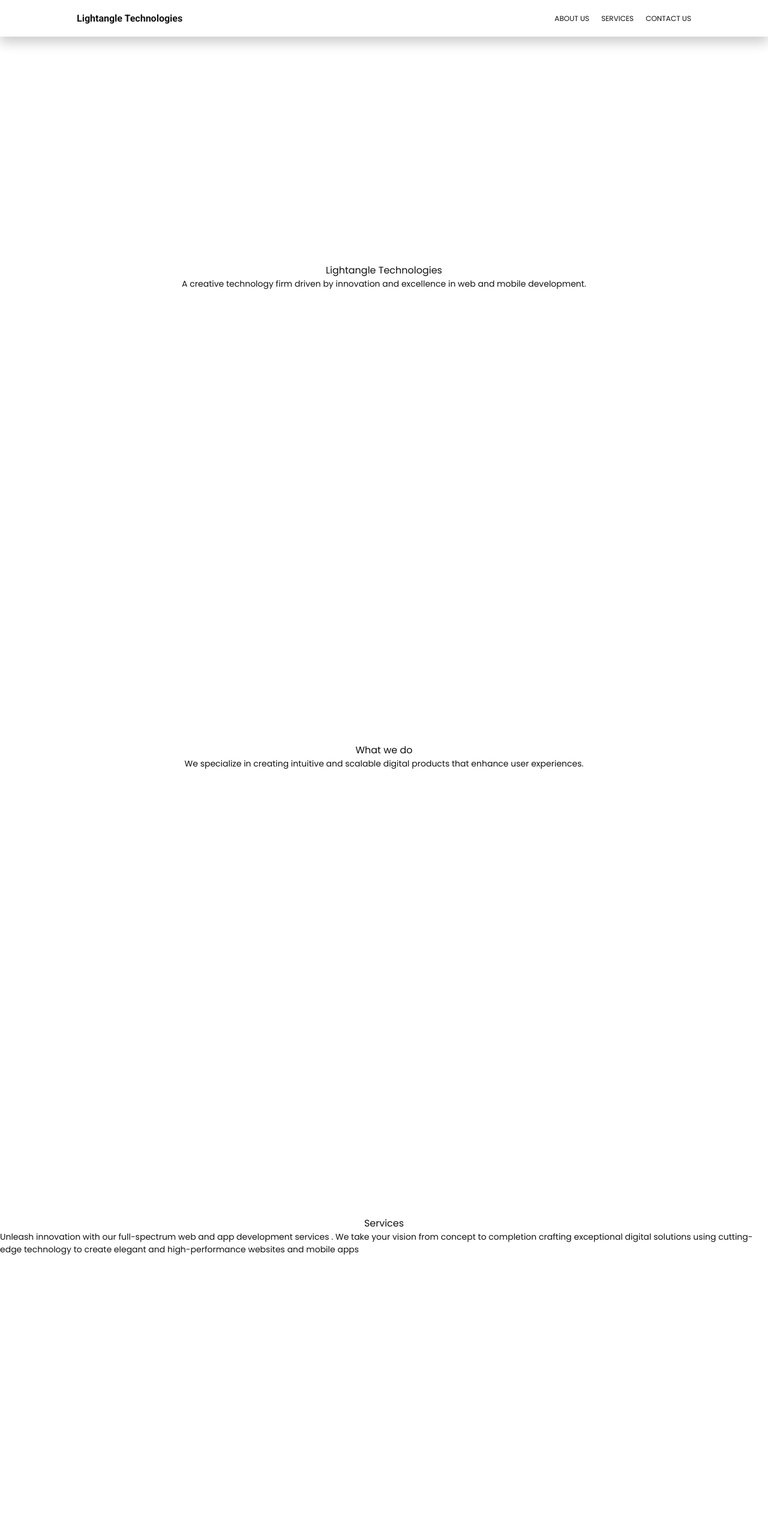
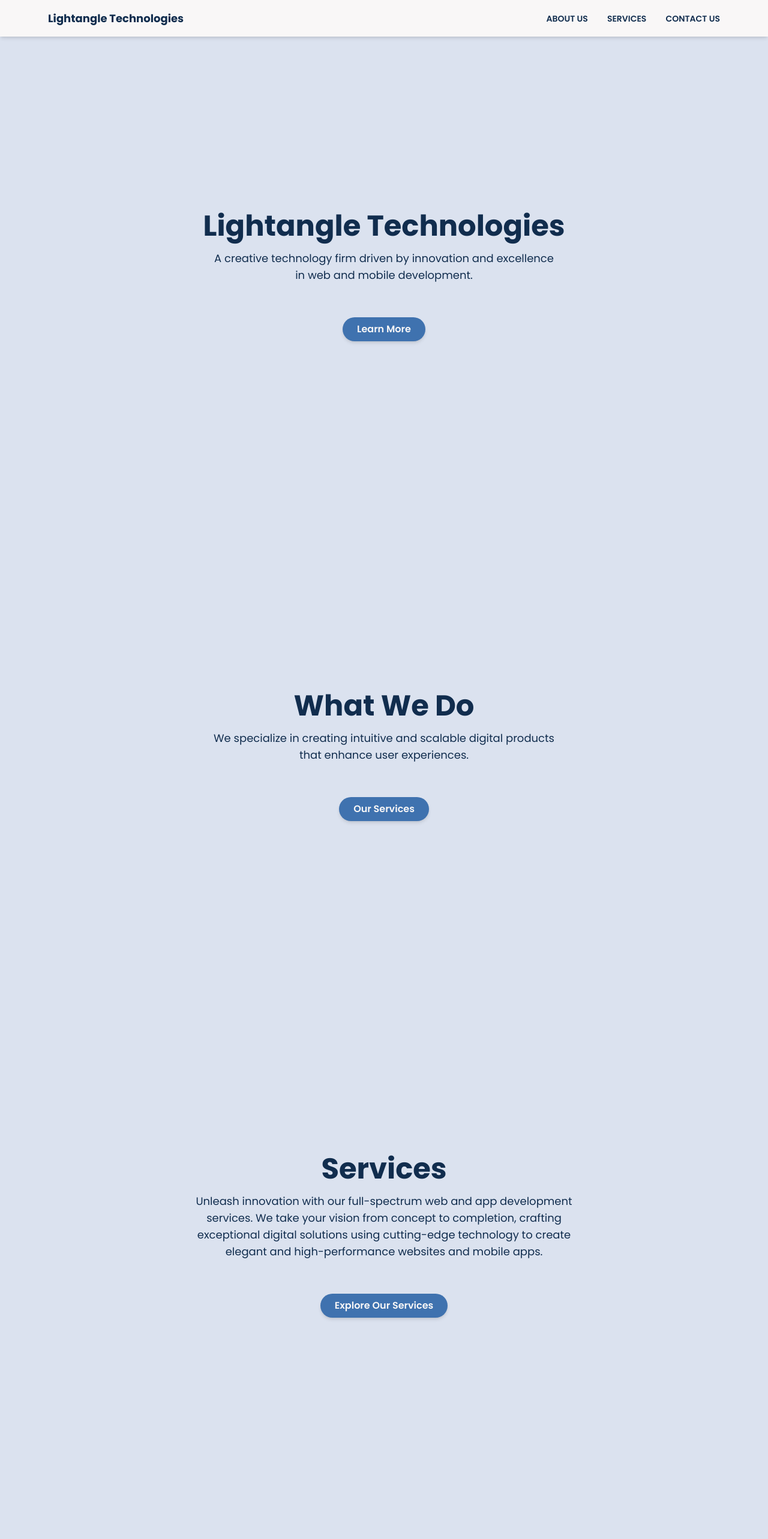
Before and after one commit to faraz-35/dev-portfolio, a Next.js app: page / in a window 1280 px wide. Shown: the top 2566 px of the page at 60% size. Built offline with nearby package versions, Linux system fonts and the light colour scheme.

Commit message:
Simple Design Implementation

```diff
--- a/src/components/contact/index.tsx
+++ b/src/components/contact/index.tsx
@@ -1,31 +1,70 @@
 const ContactForm = () => {
   return (
-    <div id="contact-us">
-      <h1>Contact Us</h1>
-      <p>
+    <div
+      id="contact-us"
+      className="h-[100vh] w-full flex flex-col items-center justify-center bg-bg text-pri px-6 py-8"
+    >
+      <h1 className="text-5xl font-extrabold mb-4 animate-fade-in">
+        Contact Us
+      </h1>
+      <p className="text-lg max-w-xl text-center mb-6 animate-slide-up">
         Choose us for our commitment to quality, innovation, and delivering
         results that exceed expectations.
       </p>
-      <div className="grid grid-cols-2 space-y-4 ">
-        <div>
-          <label>Name</label>
-          <input type="text" />
+      <div className="grid grid-cols-1 md:grid-cols-2 gap-6 w-full max-w-2xl animate-fade-in">
+        <div className="flex flex-col">
+          <label className="mb-2 font-semibold">Name</label>
+          <input
+            type="text"
+            className="border-b-2 border-pri bg-transparent p-2 focus:outline-none focus:border-sec transition duration-300"
+            placeholder="Enter your name"
+          />
         </div>
-        <div>
-          <label>Email</label>
-          <input type="email" />
+        <div className="flex flex-col">
+          <label className="mb-2 font-semibold">Email</label>
+          <input
+            type="email"
+            className="border-b-2 border-pri bg-transparent p-2 focus:outline-none focus:border-sec transition duration-300"
+            placeholder="Enter your email"
+          />
         </div>
-        <div className="col-span-2">
-          <label>Budget</label>
-          <input type="number" />
+        <div className="flex flex-col col-span-2">
+          <label className="mb-4 font-semibold">
+            What&rsquo;s your budget range?
+          </label>
+          <div className="flex gap-4 flex-wrap">
+            <label className="border border-pri p-2 rounded cursor-pointer flex items-center justify-center hover:bg-sec hover:text-white transition">
+              <input type="checkbox" className="hidden" />
+              <span>Low Budget</span>
+            </label>
+            <label className="border border-pri p-2 rounded cursor-pointer flex items-center justify-center hover:bg-sec hover:text-white transition">
+              <input type="checkbox" className="hidden" />
+              <span>$5,000 - $10,000</span>
+            </label>
+            <label className="border border-pri p-2 rounded cursor-pointer flex items-center justify-center hover:bg-sec hover:text-white transition">
+              <input type="checkbox" className="hidden" />
+              <span>$10,000 - $20,000</span>
+            </label>
+            <label className="border border-pri p-2 rounded cursor-pointer flex items-center justify-center hover:bg-sec hover:text-white transition">
+              <input type="checkbox" className="hidden" />
+              <span>$20,000+</span>
+            </label>
+          </div>
         </div>
-        <div className="col-span-2">
-          <label>Message</label>
-          <textarea rows={4}></textarea>
+        <div className="flex flex-col col-span-2">
+          <label className="mb-2 font-semibold">Message</label>
+          <textarea
+            rows={4}
+            className="border-b-2 border-pri bg-transparent p-2 focus:outline-none focus:border-sec transition duration-300"
+            placeholder="Write your message"
+          ></textarea>
         </div>
       </div>
-      <button className="my-4 ">Submit</button>
+      <button className="mt-6 px-6 py-3 bg-sec text-white font-semibold rounded-full shadow-lg hover:bg-pri transition duration-300">
+        Submit
+      </button>
     </div>
   );
 };
+
 export default ContactForm;
--- a/src/components/footer/index.tsx
+++ b/src/components/footer/index.tsx
@@ -1,124 +1,11 @@
-import classes from "./styles.module.scss";
-
-import Image from "next/image";
-import Link from "next/link";
-
 const Footer = () => {
   return (
-    <>
-      {/* <InfoSection /> */}
-      <BottomBar />
-    </>
-  );
-};
-export default Footer;
-
-const InfoSection = () => {
-  return (
-    <div
-      className={` lg:mt-[20px] mx-[5%] lg:mx-[10%] py-[20px] lg:py-[40px] flex flex-col lg:flex-row  justify-between items-start  gap-10 lg:gap-1 border-t border-gray-300 ${classes.container} `}
-    >
-      <div className="flex flex-col gap-[21px] w-full lg:w-[30%]">
-        <Image
-          src={"/images/Logo.png"}
-          alt="logo"
-          width={170}
-          height={99}
-          className="mx-auto lg:mr-auto"
-        />
-        <p className="text-[#939393]">
-          We make software and stuff you know. Just buy it from us please.
-        </p>
-      </div>
-      <ul className="flex flex-col gap-[21px] w-full lg:w-1/6">
-        <h4 className="text-[#707070] text-[18px] leading-[27px] font-semibold">
-          Useful links
-        </h4>
-
-        <Link href="/aboutUs">Blog</Link>
-        <Link href={"/"}>Trips</Link>
-        <Link href={"/"}>Become an affiliate</Link>
-        <Link href={"/"}>Terms & Conditions</Link>
-      </ul>
-      <ul className="flex flex-col gap-[21px] w-full lg:w-1/6">
-        <h4 className="text-[#707070] text-[18px] leading-[27px] font-semibold">
-          Privacy
-        </h4>
-
-        <Link href={"/aboutUs"}>About Us</Link>
-        <Link href={"/aboutUs"}>Contact Us</Link>
-        <Link href={"/faq"}>FAQs</Link>
-        <Link href={"/privacyPolicy"}>Privacy Policy</Link>
-      </ul>
-      <ul className="flex flex-col gap-[21px] w-full lg:w-1/6">
-        <h4 className="text-[#707070] text-[18px] leading-[27px] font-semibold">
-          Contact Us
-        </h4>
-
-        <li className="flex gap-2 items-start  ">
-          <Image
-            src={"/icons/mail.svg"}
-            width={16}
-            height={16}
-            alt="mail"
-            className="pt-1"
-          />
-          <p>Lightangle@gmail.com</p>
-        </li>
-        <li className="flex gap-2 items-start  ">
-          <Image
-            src={"/icons/phone.svg"}
-            width={16}
-            height={16}
-            alt="phone"
-            className="pt-1"
-          />
-          <p> +92 348 330 3591</p>
-        </li>
-        <li className="flex gap-2 items-start  ">
-          <Image
-            src={"/icons/map-pin.svg"}
-            width={16}
-            height={16}
-            alt="map"
-            className="pt-1"
-          />
-          <p>Bollengen Tower, Islamabad, Pakistan</p>
-        </li>
-      </ul>
-    </div>
+    <footer className="w-full h-[70px] lg:h-[90px] px-[1%] lg:px-[10%] py-4 flex  justify-center items-center bg-pri text-white">
+      <p className="text-[#DBE2EF] text-[12px] lg:text-[14px]">
+        ©2024 Lightangle Technologies Pvt Ltd. All rights reserved.
+      </p>
+    </footer>
   );
 };
 
-const BottomBar = () => {
-  return (
-    <div className="w-full h-[70px] lg:h-[90px] px-[1%] lg:px-[10%] py-2 lg:py-0 flex flex-col lg:flex-row  justify-between items-center bg-black text-white">
-      <p className="text-[#B1B1B1] text-[12px] lg:text-[14px]">
-        ©2024 Copyright Lightangle Technologies Pvt Ltd. All rights reserved
-      </p>
-      <div className="flex space-x-2 ">
-        <Image
-          src={"/icons/facebook.svg"}
-          alt="facebook"
-          width={35}
-          height={35}
-          className="w-6 h-6 lg-w-[35px] lg-h-[35px]"
-        />
-        <Image
-          src={"/icons/twitter.svg"}
-          alt="twitter"
-          width={35}
-          height={35}
-          className="w-6 h-6 lg-w-[35px] lg-h-[35px]"
-        />
-        <Image
-          src={"/icons/facebook.svg"}
-          alt="facebook"
-          width={35}
-          height={35}
-          className="w-6 h-6 lg-w-[35px] lg-h-[35px]"
-        />
-      </div>
-    </div>
-  );
-};
+export default Footer;
--- a/src/components/hero/what.tsx
+++ b/src/components/hero/what.tsx
@@ -1,12 +1,18 @@
 const WhatWeDo = () => {
   return (
-    <div className="h-[100vh] w-full flex flex-col justify-center items-center ">
-      <h1>What we do</h1>
-      <p>
+    <div className="h-[100vh] w-full flex flex-col justify-center items-center bg-bg text-pri">
+      <h1 className="text-5xl font-extrabold mb-4 animate-fade-in">
+        What We Do
+      </h1>
+      <p className="text-lg max-w-xl text-center mb-6 animate-slide-up">
         We specialize in creating intuitive and scalable digital products that
         enhance user experiences.
       </p>
+      <button className="mt-8 px-6 py-2 bg-sec text-white font-semibold rounded-full shadow-md hover:bg-pri transition duration-300">
+        Our Services
+      </button>
     </div>
   );
 };
+
 export default WhatWeDo;
--- a/src/components/hero/who.tsx
+++ b/src/components/hero/who.tsx
@@ -2,14 +2,20 @@ const WhoWeAre = () => {
   return (
     <div
       id="about-us"
-      className=" h-[100vh] w-full flex flex-col justify-center items-center "
+      className="h-[100vh] w-full flex flex-col justify-center items-center bg-bg text-pri"
     >
-      <h1>Lightangle Technologies</h1>
-      <p>
+      <h1 className="text-5xl font-extrabold mb-4 animate-fade-in">
+        Lightangle Technologies
+      </h1>
+      <p className="text-lg max-w-xl text-center mb-6 animate-slide-up">
         A creative technology firm driven by innovation and excellence in web
         and mobile development.
       </p>
+      <button className="mt-8 px-6 py-2 bg-sec text-white font-semibold rounded-full shadow-md hover:bg-pri transition duration-300">
+        Learn More
+      </button>
     </div>
   );
 };
+
 export default WhoWeAre;
--- a/src/components/navbar/index.tsx
+++ b/src/components/navbar/index.tsx
@@ -1,29 +1,33 @@
 "use client";
 
 import Link from "next/link";
-import { useRouter } from "next/navigation";
-
-import classes from "./styles.module.scss";
-
-import { Roboto } from "next/font/google";
-
-const roboto = Roboto({
-  weight: "700",
-  subsets: ["latin"],
-});
 
 const Navbar = () => {
-  const router = useRouter();
-
   return (
-    <div className={classes.container}>
-      <div className={`${roboto.className} `}>Lightangle Technologies</div>
-      <div className={classes.links}>
-        <Link href="#about-us">About Us</Link>
-        <Link href="#services">Services</Link>
-        <Link href="#contact-us">Contact Us</Link>
+    <nav className="fixed top-0 w-full h-[61px] bg-white shadow-md flex justify-between items-center px-6 lg:px-20 z-50">
+      <div className="text-pri font-bold text-lg ">Lightangle Technologies</div>
+      <div className="flex items-center gap-4 lg:gap-8 text-sm lg:text-base text-pri uppercase">
+        <Link
+          href="#about-us"
+          className="hover:text-sec transition duration-200 text-sm font-semibold"
+        >
+          About Us
+        </Link>
+        <Link
+          href="#services"
+          className="hover:text-sec transition duration-200 text-sm font-semibold"
+        >
+          Services
+        </Link>
+        <Link
+          href="#contact-us"
+          className="hover:text-sec transition duration-200 text-sm font-semibold"
+        >
+          Contact Us
+        </Link>
       </div>
-    </div>
+    </nav>
   );
 };
+
 export default Navbar;
--- a/src/components/navbar/styles.module.scss
+++ /dev/null
@@ -1,55 +0,0 @@
-@import "@/variables.scss";
-
-.container {
-  height: 61px;
-  display: flex;
-  padding: 0 5%;
-  justify-content: space-between;
-  align-items: center;
-  position: fixed;
-  top: 0;
-  background-color: white;
-  width: 100vw;
-  z-index: 1000;
-  box-shadow: 0 10px 20px rgba(0, 0, 0, 0.2);
-
-  @media (min-width: 768px) {
-    padding: 0 10%;
-  }
-  img {
-    background-color: white;
-    padding: 5px;
-    transform: translateY(25%);
-    border-radius: 3px;
-    z-index: 100;
-
-    @media (min-width: 768px) {
-      border-radius: 13px;
-    }
-  }
-}
-
-.links {
-  display: flex;
-  align-items: center;
-  gap: 12px;
-  font-size: 12px;
-  line-height: 18px;
-  text-transform: uppercase;
-
-  @media (min-width: 768px) {
-    gap: 20px;
-  }
-
-  svg {
-    margin-left: 20px;
-    @media (min-width: 768px) {
-      margin-left: 60px;
-    }
-  }
-  a {
-    &:hover {
-      color: $primary-color;
-    }
-  }
-}
--- a/src/components/services/index.tsx
+++ b/src/components/services/index.tsx
@@ -2,16 +2,20 @@ const Services = () => {
   return (
     <div
       id="services"
-      className="h-[100vh] w-full flex flex-col justify-center items-center "
+      className="h-[100vh] w-full flex flex-col justify-center items-center bg-bg text-pri px-6 py-8"
     >
-      <h1>Services</h1>
-      <p>
+      <h1 className="text-5xl font-extrabold mb-4 animate-fade-in">Services</h1>
+      <p className="text-lg max-w-2xl text-center mb-6 animate-slide-up">
         Unleash innovation with our full-spectrum web and app development
-        services . We take your vision from concept to completion crafting
+        services. We take your vision from concept to completion, crafting
         exceptional digital solutions using cutting-edge technology to create
-        elegant and high-performance websites and mobile apps
+        elegant and high-performance websites and mobile apps.
       </p>
+      <button className="mt-8 px-6 py-2 bg-sec text-white font-semibold rounded-full shadow-md hover:bg-pri transition duration-300">
+        Explore Our Services
+      </button>
     </div>
   );
 };
+
 export default Services;
```
Also changed, not shown: src/components/footer/styles.module.scss (deleted, +0 -10 lines), src/components/services/serviceDetail.tsx (+13 -7 lines).
